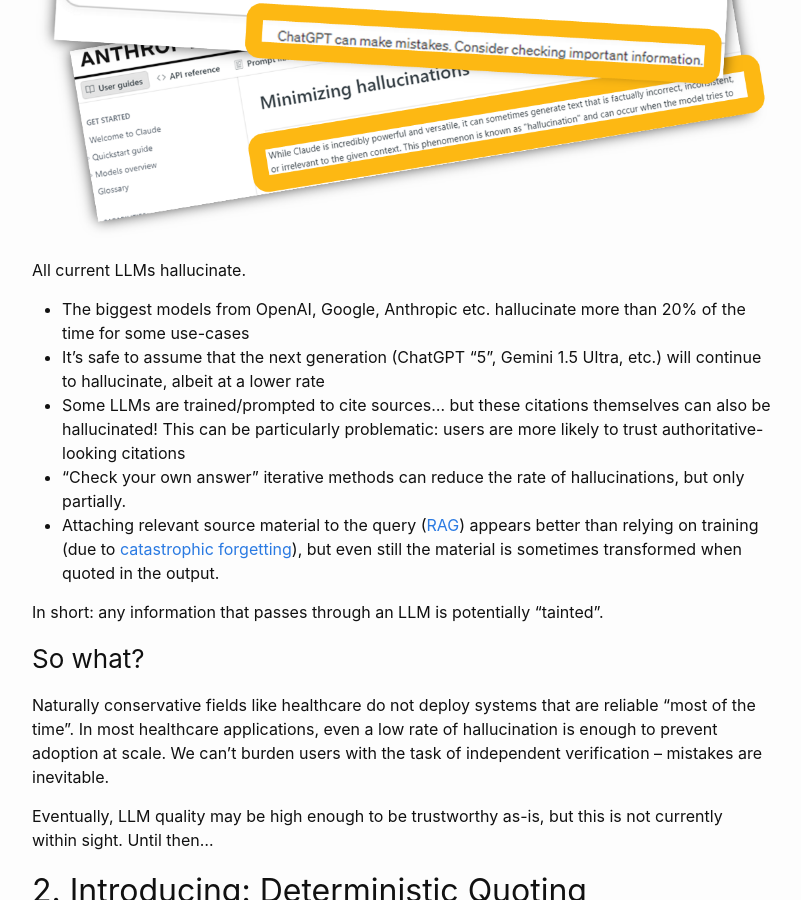
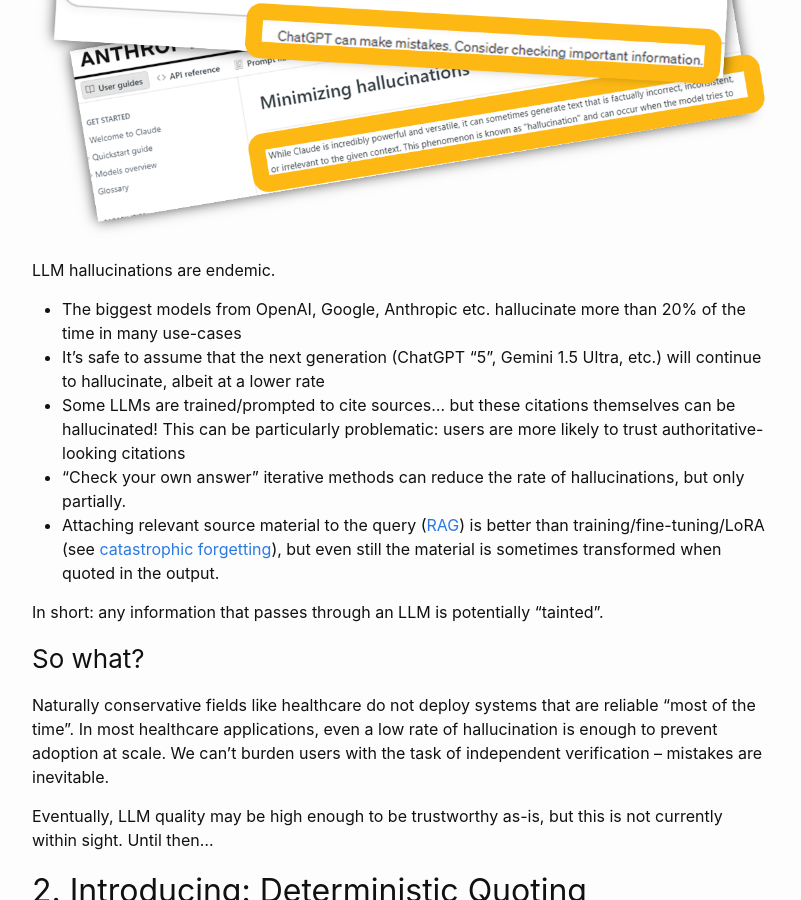
Before and after one commit to mattyyeung/mattyyeung.github.io, a Jekyll site: the page built from _posts/2024-04-21-deterministic-quoting.md, in a window 1280 px wide and 900 px high, scrolled down 1557 px. Shown: the whole window, without its empty margins (238-1039 px from the left). Built offline with Jekyll 4.4.1, drawn with Linux system fonts in a browser that asks for light colours; some of the changed text lies outside the part shown.

Commit message:
deterministic quoting

```diff
--- a/_posts/2024-04-21-deterministic-quoting.md
+++ b/_posts/2024-04-21-deterministic-quoting.md
@@ -33,14 +33,14 @@ Many LLM systems can be designed to deterministically quote. This article provid
 
 ![](/assets/deterministic-quoting/hallucination.png)
 
-All current LLMs hallucinate.
+LLM hallucinations are endemic.
 
-* The biggest models from OpenAI, Google, Anthropic etc. hallucinate more than 20% of the time for some use-cases <!--TODO-->
+* The biggest models from OpenAI, Google, Anthropic etc. hallucinate more than 20% of the time in many use-cases <!--TODO-->
 * It’s safe to assume that the next generation (ChatGPT “5”, Gemini 1.5 Ultra, etc.) will continue to hallucinate, albeit at a lower rate
-* Some LLMs are trained/prompted to cite sources… but these citations themselves can also be hallucinated! This can be particularly problematic: users are more likely to trust authoritative-looking citations
+* Some LLMs are trained/prompted to cite sources… but these citations themselves can be hallucinated! This can be particularly problematic: users are more likely to trust authoritative-looking citations
 <!-- * At least [one system](https://gemini.google.com/) offers a function to verify claims by querying a search engine, but this still requires vigilance from the user -->
 * “Check your own answer” iterative methods can reduce the rate of hallucinations, but only partially.
-* Attaching relevant source material to the query ([RAG](https://blogs.nvidia.com/blog/what-is-retrieval-augmented-generation/)) appears better than relying on training (due to [catastrophic forgetting](https://en.wikipedia.org/wiki/Catastrophic_interference)), but even still the material is sometimes transformed when quoted in the output.
+* Attaching relevant source material to the query ([RAG](https://blogs.nvidia.com/blog/what-is-retrieval-augmented-generation/)) is better than training/fine-tuning/LoRA (see [catastrophic forgetting](https://en.wikipedia.org/wiki/Catastrophic_interference)), but even still the material is sometimes transformed when quoted in the output.
 
 In short: any information that passes through an LLM is potentially “tainted”.
 
@@ -106,11 +106,11 @@ Of course, DQ may be applied outside healthcare too - eg. systems with knowledge
 
 While implementations will vary, DQ fundamentally involves a sending LLM outputs to a separate module that replaces potentially-hallucinated quotations with verbatim copies direct from the source material. This replacement is a traditional non-AI database query, that is, it’s “deterministic”.
 
-The simplest way to achieve this is to take a typical RAG pipeline and make some modifications.
+Before discussing advanced implementations, let's build a proof-of-concept. The simplest way is to take a typical RAG pipeline and make some modifications.
 
 ### A “Minimalist Implementation” of DQ: a modified RAG Pipeline
 
-Here is a typical RAG pipeline:
+A typical RAG pipeline:
 
 ![](/assets/deterministic-quoting/RAG-pipeline.png)
 
@@ -145,14 +145,12 @@ Like most ML systems, source data preparation and chunking are often the most ti
 
 We create a unique reference string for each chunk. This string is used in several ways:
 
-
 * stored in the datastore as metadata for each chunk
 * passed into the LLM context as a “header” for its chunk inside a &lt;title> tag
 * output by the LLM alongside anything it wants to quote – again in a &lt;title> tag
 * (ideally, if meaningful to humans) displayed in the “blue box” as a link to the original source.
 
 This is not always straightforward. Difficulties include:
-
 
 * unstructured documents. Humans would say “half-way down page 32”
 * dealing with duplicates: eg “Section 1: Introduction” may appear in multiple documents, 2 documents may have the same name, or the corpus may contain multiple revisions of the same document
@@ -260,6 +258,7 @@ For example, upcoming models from Google et al. [can fit whole books in context]
 - iterative calls to LLM to narrow down from a large chunk to a smaller one that is suitable for displaying inline. Still needs to be deterministically generated before display.
  -->
 
+---
 
 ## 7. Conclusion: Is this Really Ready for Healthcare?
 
@@ -268,10 +267,11 @@ Deterministic Quoting helps to bridge the LLM "trust gap". Combining the flexibi
 Advanced versions of the technique are still under development, but even basic implementations show significant improvement over the current state-of-the-art. Future versions can provide further improvements to quality of answers and flexibility when parsing a wide range of input documentation.
 
 For some applications, a basic DQ implementation may be the difference between a proof-of-concept and a system with enough trustworthiness to deploy into production. For others, there is still work to be done before we can demonstrate sufficient safety. In all cases, it is clear that some variation of DQ will remain useful as long as models continue to hallucinate.
+---
 
 <div class="grey-box">
 Contributors: Chris Herring, Lars Katzfey & I. We work at <a href="https://www.invetechgroup.com/">Invetech</a><br>
-Contact: <a href="https://www.linkedin.com/in/matt-yeung-86185039/">LinkedIn</a> or mail matthew dot yeung at invetech.com.au
+Contact: <a href="https://www.linkedin.com/in/mattyyeung">LinkedIn</a> or mail matthew DOT yeung AT invetech.com.au
 </div>
 
 
```
Also changed, not shown: other parts of _posts/2024-04-21-deterministic-quoting.md (+4 -4 lines).
